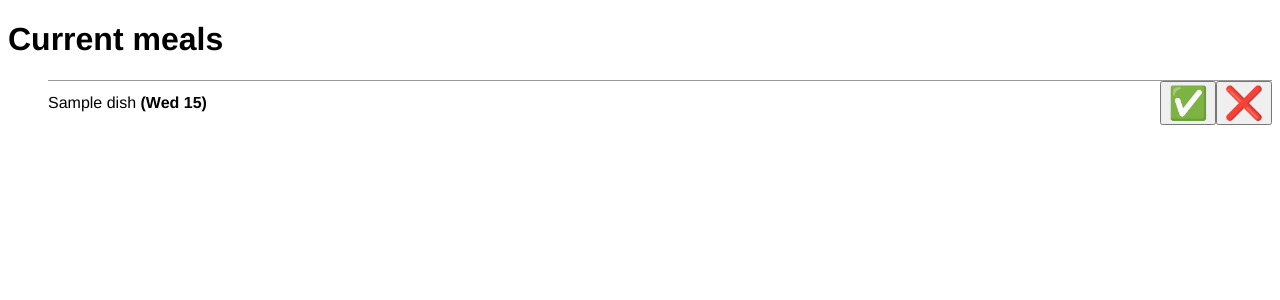
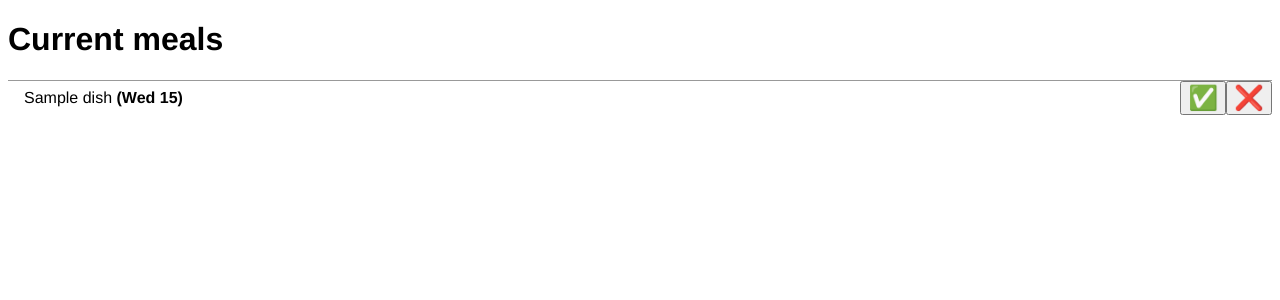
Before and after one commit to dhwthompson/trencher, a Django app: template plan/templates/plan/index.html in a window 1280 px wide. Shown: the top 300 px of the page. Run offline with Django 3.2, Linux system fonts and the light colour scheme; the template is opened without the code that fills it: most values are stand-ins (such as "Sample title", 1, 10 or a date in 2020); data that the repository does not hold is empty.

Commit message:
Reduce button embiggenment
Now that we've got viewport styling, we don't need such overblown
buttons.

```diff
--- a/static/css/style.css
+++ b/static/css/style.css
@@ -1,11 +1,17 @@
 body {
     font-family: Helvetica, sans-serif;
+}
+
+.meals {
+    margin: 0;
+    padding: 0;
 }
 
 .meals li {
     list-style-type: none;
     display: flex;
     border-top: 1px solid #999;
+    padding-left: 1em;
 }
 
 .meals form {
@@ -18,5 +24,5 @@ body {
 }
 
 .meals form button {
-    font-size: 2em;
+    font-size: 1.5em;
 }
```
